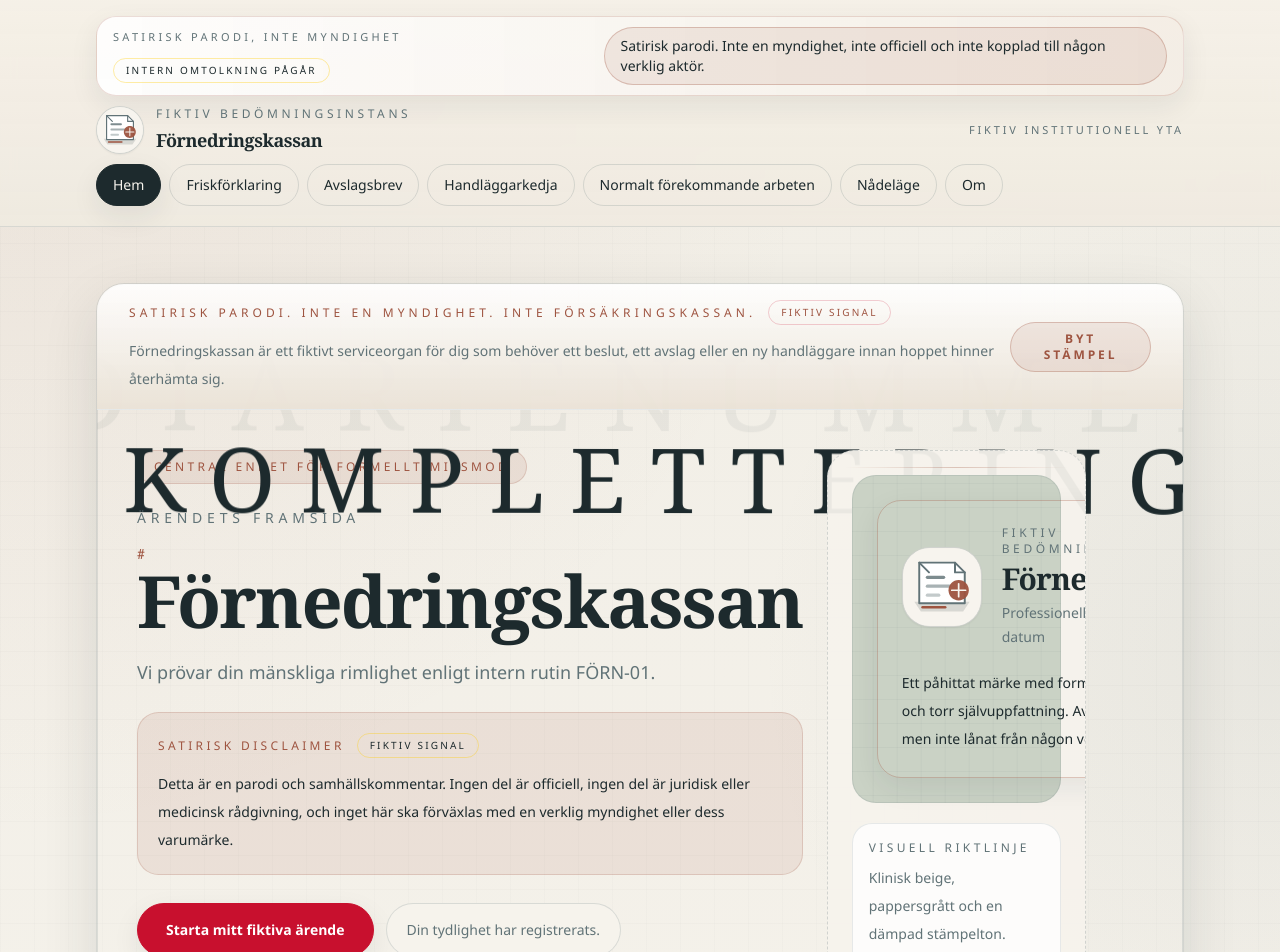
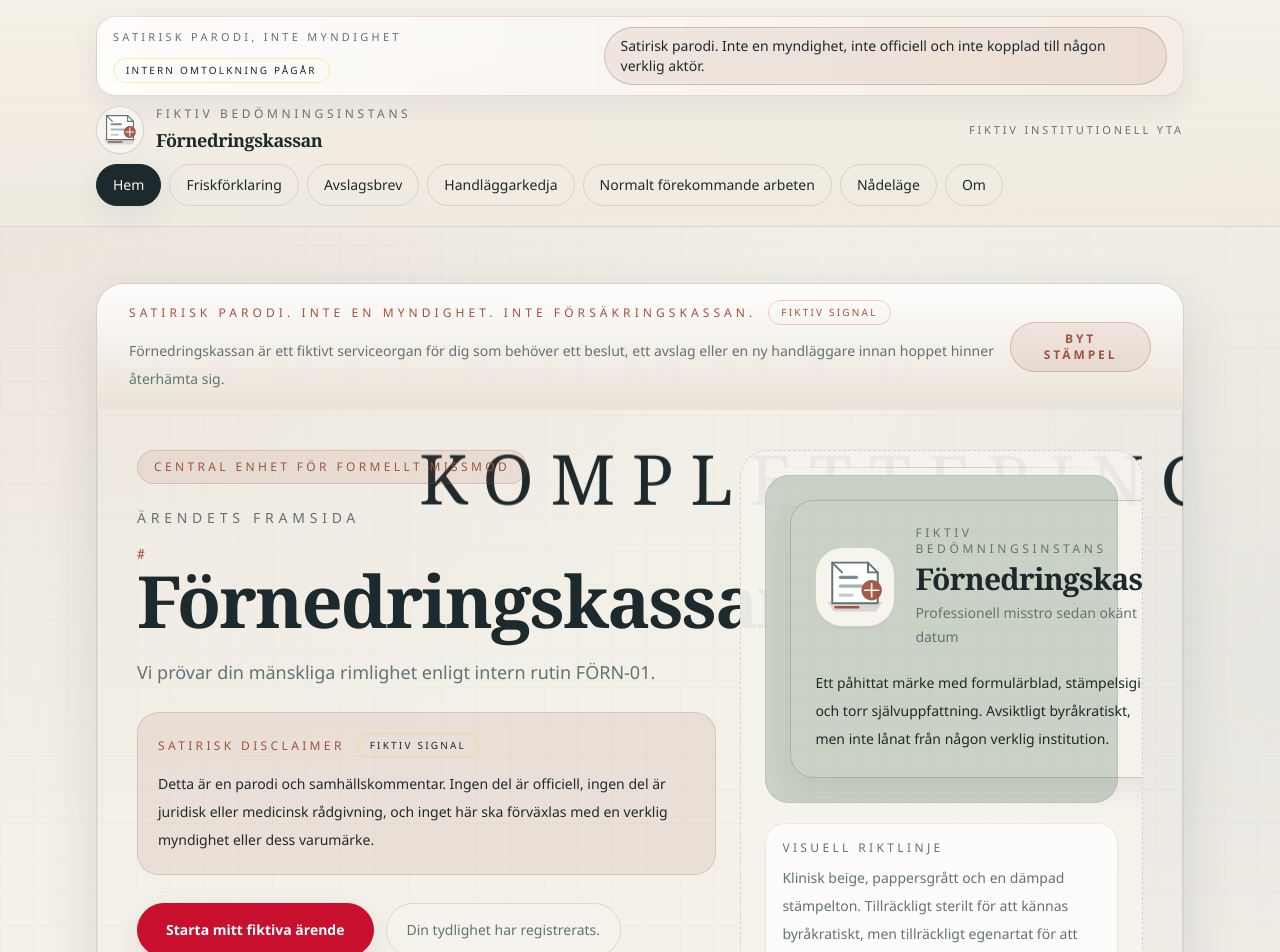
Before and after one commit to uppsala018/fornedringskassan, a Next.js app: page / in a window 1280 px wide. Shown: the top 952 px of the page. Built offline with nearby package versions, Linux system fonts and the light colour scheme.

Commit message:
Fix homepage hero overlap

```diff
--- a/components/homepage-showcase.tsx
+++ b/components/homepage-showcase.tsx
@@ -197,20 +197,9 @@ export function HomepageShowcase() {
   return (
     <div className="mx-auto max-w-6xl px-2 py-7 sm:px-6 lg:px-8 lg:py-14">
       <section className="bureaucratic-panel relative overflow-hidden rounded-dossier border border-steel/20 bg-white/84 shadow-docket">
-        <div aria-hidden className="pointer-events-none absolute inset-0 z-10 hidden xl:block">
-          {n.map((note) => (
-            <div
-              key={note.id}
-              className="bubble-pop absolute max-w-[180px] rounded-full border border-stamp/15 bg-white/88 px-3 py-2 text-[10px] uppercase tracking-[0.16em] text-stamp shadow-sm"
-              style={note.style}
-            >
-              {note.text}
-            </div>
-          ))}
-        </div>
         <div aria-hidden className="pointer-events-none absolute inset-0 overflow-hidden">
-          <div className="paper-drift absolute left-[-4%] top-8 text-[clamp(2.5rem,8vw,7rem)] font-display uppercase tracking-[0.32em] text-ink/5">DIARIENUMMER</div>
-          <div className="paper-drift absolute right-[-3%] top-32 text-[clamp(2rem,7vw,6rem)] font-display uppercase tracking-[0.28em] text-ink/4">KOMPLETTERING</div>
+          <div className="paper-drift absolute left-[-3%] top-8 text-[clamp(2rem,6vw,5rem)] font-display uppercase tracking-[0.28em] text-ink/5">DIARIENUMMER</div>
+          <div className="paper-drift absolute right-[-4%] top-36 text-[clamp(1.7rem,5.4vw,4.4rem)] font-display uppercase tracking-[0.24em] text-ink/4">KOMPLETTERING</div>
         </div>
         <div className="relative border-b border-steel/15 bg-[linear-gradient(180deg,rgba(255,255,255,0.9),rgba(234,226,214,0.94))] px-4 py-4 sm:px-8">
           <div className="flex flex-col gap-4 lg:flex-row lg:items-center lg:justify-between">
@@ -226,13 +215,24 @@ export function HomepageShowcase() {
         </div>
 
         <div className="grid gap-6 px-4 py-6 sm:px-8 lg:grid-cols-[1.18fr_0.82fr] lg:px-10 lg:py-10">
-          <div>
+          <div className="relative">
+            <div aria-hidden className="pointer-events-none absolute inset-0 z-10 hidden min-[1280px]:block">
+              {n.map((note) => (
+                <div
+                  key={note.id}
+                  className="bubble-pop absolute max-w-[160px] rounded-full border border-stamp/15 bg-white/90 px-3 py-2 text-[9px] uppercase tracking-[0.14em] leading-[1.45] text-stamp shadow-sm"
+                  style={note.style}
+                >
+                  {note.text}
+                </div>
+              ))}
+            </div>
             <div className="inline-flex rounded-full border border-stamp/20 bg-stamp/10 px-4 py-2 text-xs uppercase tracking-[0.28em] text-stamp">Central enhet för formellt missmod</div>
             <div className="relative mt-6">
-              <button type="button" onClick={() => setStamp((v) => (v + 1) % stamps.length)} className="stamp-drop absolute -top-4 right-0 hidden rotate-[-9deg] rounded-[1.35rem] border-4 border-stamp/80 bg-[#c8102e] px-5 py-3 text-sm font-black uppercase tracking-[0.24em] text-white shadow-[0_18px_40px_rgba(200,16,46,0.25)] ring-1 ring-stamp/20 transition hover:scale-[1.02] sm:block">{stamps[stamp]}</button>
+              <button type="button" onClick={() => setStamp((v) => (v + 1) % stamps.length)} className="stamp-drop absolute -top-3 right-0 hidden rotate-[-9deg] rounded-[1.2rem] border-4 border-stamp/80 bg-[#c8102e] px-4 py-2.5 text-[0.72rem] font-black uppercase tracking-[0.2em] text-white shadow-[0_18px_40px_rgba(200,16,46,0.25)] ring-1 ring-stamp/20 transition hover:scale-[1.02] sm:block">{stamps[stamp]}</button>
               <p className="text-sm uppercase tracking-[0.34em] text-steel">Ärendets framsida</p>
-              <h1 className="mt-4 max-w-4xl text-balance font-display text-[2.5rem] font-semibold leading-[1.03] tracking-tight text-ink sm:text-6xl lg:text-7xl"><span className="block text-sm font-semibold uppercase tracking-[0.35em] text-stamp">#</span>Förnedringskassan</h1>
-              <p className="mt-5 max-w-2xl text-base leading-7 text-steel sm:text-lg sm:leading-8">Vi prövar din mänskliga rimlighet enligt intern rutin FÖRN-01.</p>
+              <h1 className="mt-4 max-w-[14ch] text-balance font-display text-[2.45rem] font-semibold leading-[1.02] tracking-tight text-ink sm:text-6xl lg:text-7xl"><span className="block text-sm font-semibold uppercase tracking-[0.35em] text-stamp">#</span>Förnedringskassan</h1>
+              <p className="mt-5 max-w-xl text-pretty text-base leading-7 text-steel sm:text-lg sm:leading-8">Vi prövar din mänskliga rimlighet enligt intern rutin FÖRN-01.</p>
               <div className="mt-6 rounded-[1.35rem] border border-stamp/20 bg-stamp/10 p-4 sm:p-5">
                 <div className="flex flex-wrap items-center gap-3"><p className="text-xs uppercase tracking-[0.28em] text-stamp">Satirisk disclaimer</p><span className="inline-flex rounded-full border border-[#ffcc00]/35 bg-[#ffcc00]/12 px-3 py-1 text-[10px] uppercase tracking-[0.22em] text-ink">Fiktiv signal</span></div>
                 <p className="mt-3 text-sm leading-7 text-ink">Detta är en parodi och samhällskommentar. Ingen del är officiell, ingen del är juridisk eller medicinsk rådgivning, och inget här ska förväxlas med en verklig myndighet eller dess varumärke.</p>
@@ -241,7 +241,7 @@ export function HomepageShowcase() {
                 <button onClick={start} className="inline-flex min-h-12 w-full items-center justify-center rounded-full border border-[#c8102e] bg-[#c8102e] px-6 py-3 text-sm font-semibold text-white shadow-slip transition hover:-translate-y-0.5 hover:bg-[#ad0d27] sm:w-auto sm:px-7 sm:py-4">Starta mitt fiktiva ärende</button>
                 <span className="inline-flex min-h-12 items-center justify-center rounded-full border border-steel/20 bg-paper px-5 py-3 text-center text-sm text-steel">Din tydlighet har registrerats.</span>
               </div>
-              <div className="mt-4 inline-flex rounded-full border border-[#ffcc00]/50 bg-[#ffcc00]/18 px-4 py-2 text-xs uppercase tracking-[0.22em] text-ink sm:tracking-[0.28em]">{bubbles[bubble]}</div>
+              <div className="mt-4 inline-flex max-w-full rounded-full border border-[#ffcc00]/50 bg-[#ffcc00]/18 px-4 py-2 text-xs uppercase tracking-[0.18em] text-ink sm:tracking-[0.24em]">{bubbles[bubble]}</div>
             </div>
             <div className="mt-7 grid gap-3 sm:mt-8 sm:grid-cols-2">
               {actions.map(([href, label, tone, sublabel], i) => (
```
